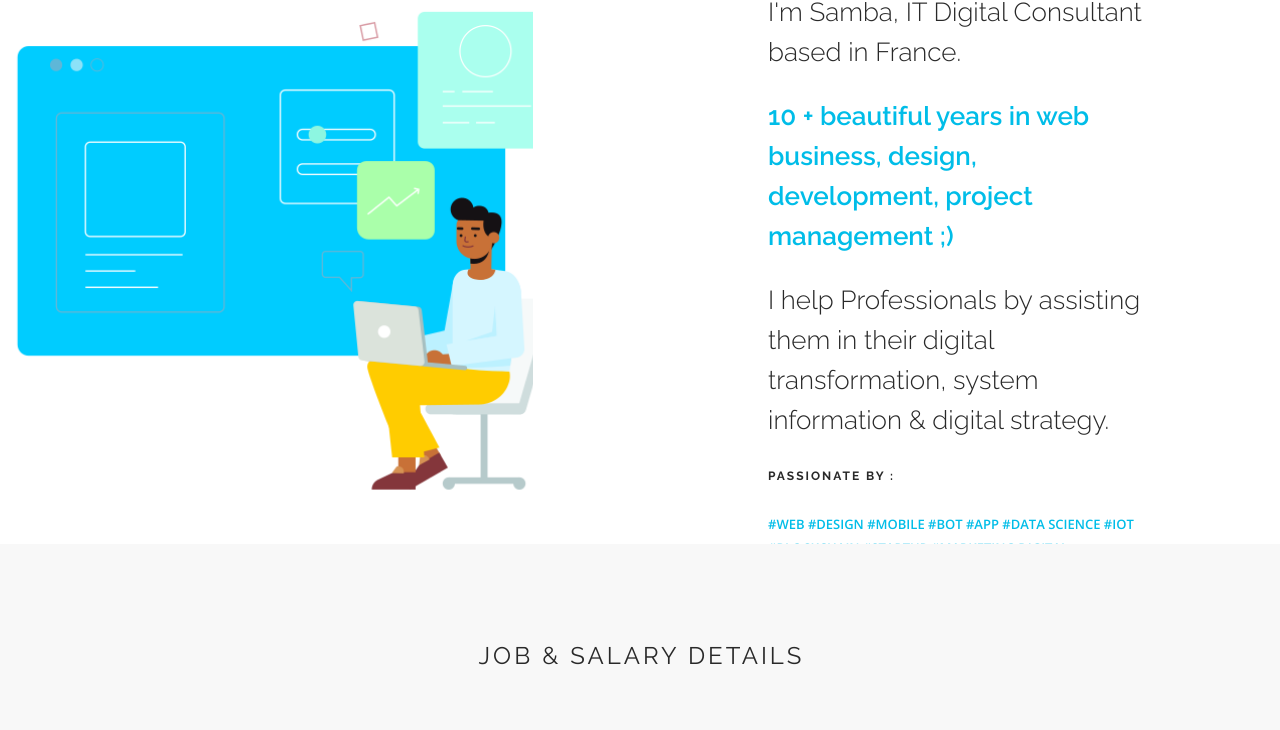
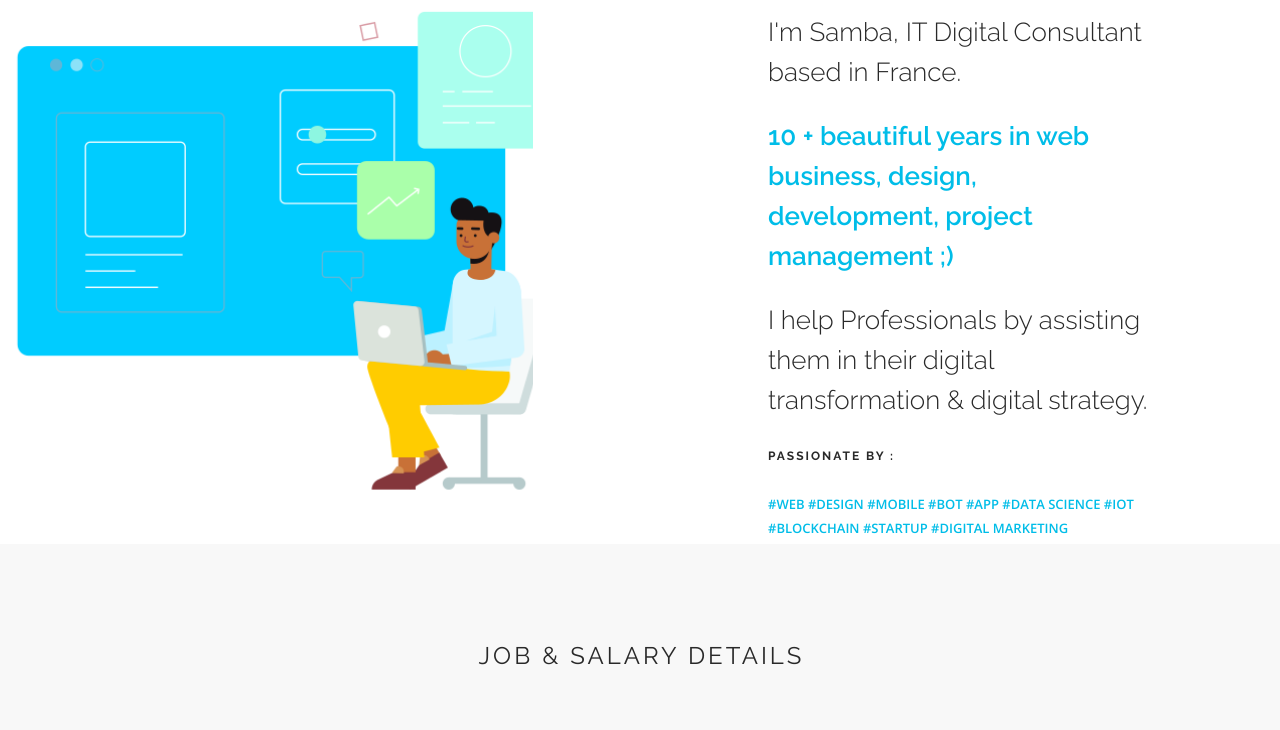
Before and after one commit to obeninteractive/samba-cisse, a plain HTML site: page index.html in a window 1280 px wide. Shown: the part 496-1226 px from the top of the page. Drawn offline with nearby package versions, Linux system fonts and the light colour scheme; a script that the page names is missing.

Commit message:
Update index.html

```diff
--- a/index.html
+++ b/index.html
@@ -51,9 +51,9 @@
 					</div>
 				</div>
 				<div class="col-md-offset-1 content col-md-6">
-                  				<h2 id="about" class="mt56 mb60 mb-xs-60">ABOUT</h2><p class="font-big">I'm Samba, IT Digital Consultant based in France.</p><p class="font-slim"><a href="#work" class="inner-link color-primary">10 + beautiful years in web business, design, development, project management ;)</a></p><p class="font-big">I help Professionals by assisting them in their digital transformation, system information & digital strategy.</p>
+                  				<h2 id="about" class="mt56 mb60 mb-xs-60">ABOUT</h2><p class="font-big">I'm Samba, IT Digital Consultant based in France.</p><p class="font-slim"><a href="#work" class="inner-link color-primary">10 + beautiful years in web business, design, development, project management ;)</a></p><p class="font-big">I help Professionals by assisting them in their digital transformation & digital strategy.</p>
 <h6 class="uppercase"><strong>Passionate by :</strong></h6>
-<p><a href="#work" class="inner-link color-primary">#WEB #DESIGN #MOBILE #BOT #APP #DATA SCIENCE #IOT #BLOCKCHAIN #STARTUP #MARKETING DIGITAL</a></p>
+<p><a href="#work" class="inner-link color-primary">#WEB #DESIGN #MOBILE #BOT #APP #DATA SCIENCE #IOT #BLOCKCHAIN #STARTUP #DIGITAL MARKETING</a></p>
 					<p class="mb0"> </p>
 				</div>
 			</section>
```
